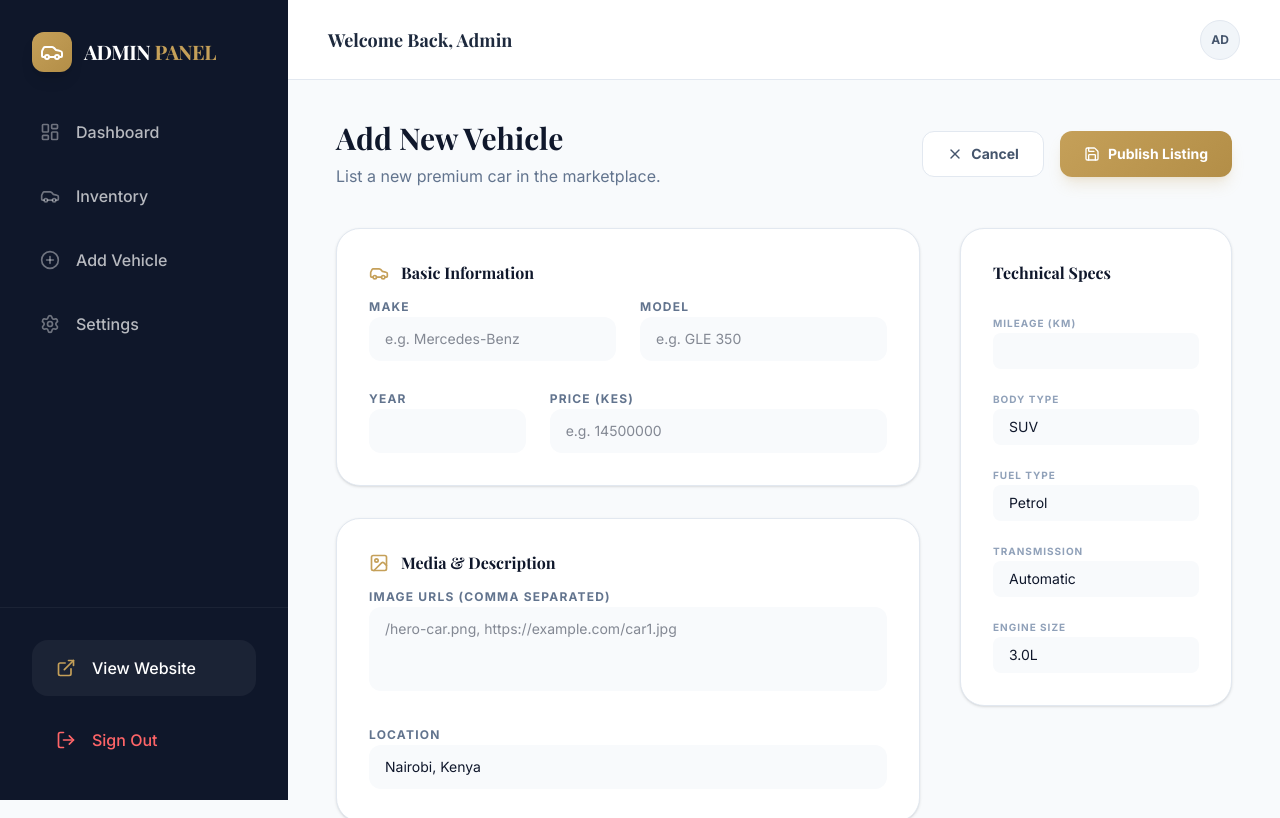
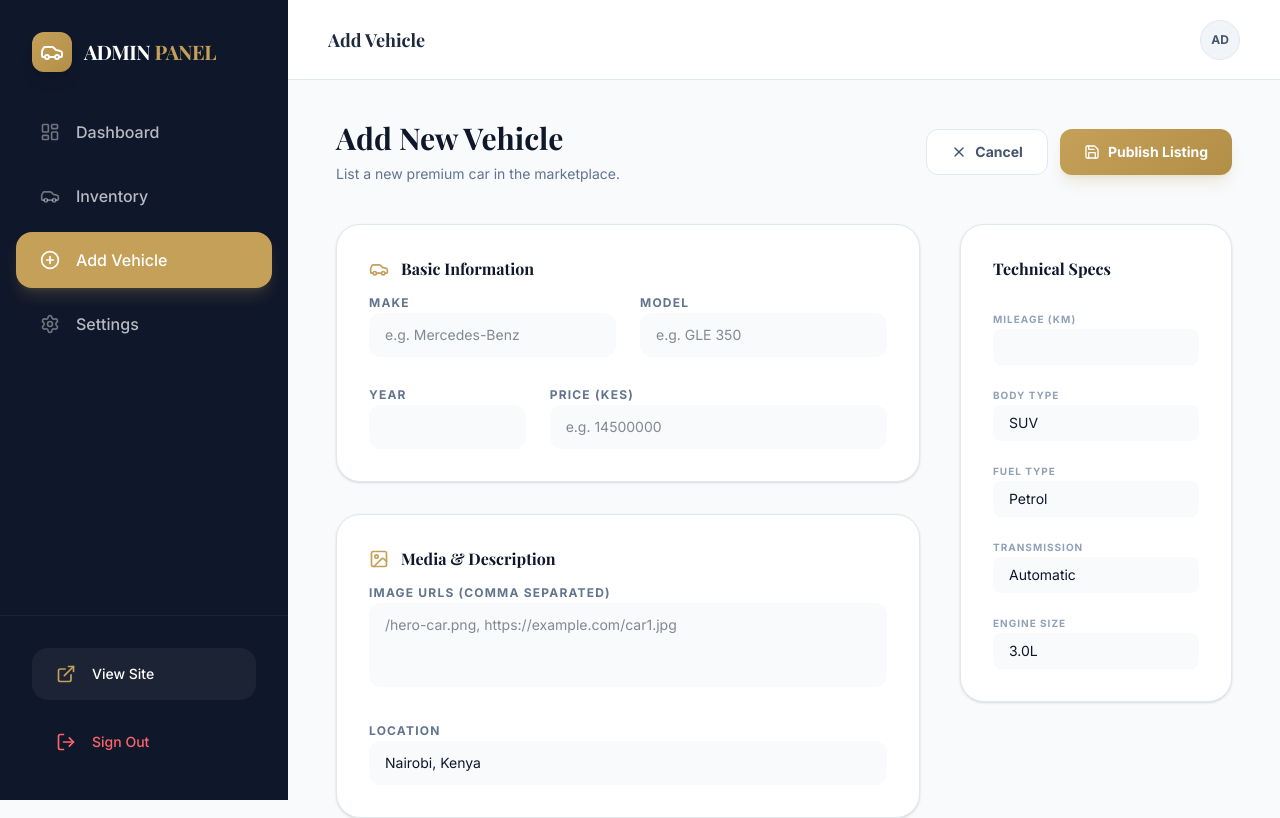
Before and after one commit to Erick-litmus/Car-seller, a Next.js app: page /admin/vehicles/new in a window 1280 px wide. Shown: the top 818 px of the page. Built offline with nearby package versions, Linux system fonts and the light colour scheme; a web font is replaced by a local one.

Commit message:
feat: make admin dashboard fully mobile responsive

```diff
--- a/app/admin/layout.tsx
+++ b/app/admin/layout.tsx
@@ -1,49 +1,68 @@
-import React from "react";
+"use client";
+
+import React, { useState } from "react";
 import Link from "next/link";
+import { usePathname } from "next/navigation";
 import {
   LayoutDashboard,
   Car,
   Settings,
   LogOut,
   ExternalLink,
-  PlusCircle
+  PlusCircle,
+  Menu,
+  X
 } from "lucide-react";
 import { logout } from "@/lib/actions/logout";
+import { cn } from "@/lib/utils";
+import { motion, AnimatePresence } from "framer-motion";
+
+const adminLinks = [
+  { name: "Dashboard", icon: LayoutDashboard, href: "/admin" },
+  { name: "Inventory", icon: Car, href: "/admin/vehicles" },
+  { name: "Add Vehicle", icon: PlusCircle, href: "/admin/vehicles/new" },
+  { name: "Settings", icon: Settings, href: "/admin/settings" },
+];
 
 export default function AdminLayout({
   children,
 }: {
   children: React.ReactNode;
 }) {
-  return (
-    <div className="flex min-h-screen bg-slate-50">
-      {/* Sidebar */}
-      <aside className="w-72 bg-brand-dark text-white hidden lg:flex flex-col sticky top-0 h-screen">
+  const [isMobileMenuOpen, setIsMobileMenuOpen] = useState(false);
+  const pathname = usePathname();
+
+  const SidebarContent = () => (
+    <div className="flex flex-col h-full">
       <div className="p-8">
-          <Link href="/admin" className="flex items-center gap-3">
+        <Link href="/admin" onClick={() => setIsMobileMenuOpen(false)} className="flex items-center gap-3">
           <div className="w-10 h-10 gold-gradient rounded-xl flex items-center justify-center shadow-lg">
             <Car className="text-white w-6 h-6" />
           </div>
-            <span className="text-xl font-bold font-serif tracking-tight">
+          <span className="text-xl font-bold font-serif tracking-tight text-white">
             ADMIN <span className="text-accent">PANEL</span>
           </span>
         </Link>
       </div>
 
       <nav className="flex-grow px-4 space-y-2">
-          {[
-            { name: "Dashboard", icon: LayoutDashboard, href: "/admin" },
-            { name: "Inventory", icon: Car, href: "/admin/vehicles" },
-            { name: "Add Vehicle", icon: PlusCircle, href: "/admin/vehicles/new" },
-            { name: "Settings", icon: Settings, href: "/admin/settings" },
-          ].map((item) => (
+        {adminLinks.map((item) => (
           <Link
             key={item.name}
             href={item.href}
-              className="flex items-center gap-4 px-6 py-4 rounded-2xl hover:bg-white/5 transition-colors group"
+            onClick={() => setIsMobileMenuOpen(false)}
+            className={cn(
+              "flex items-center gap-4 px-6 py-4 rounded-2xl transition-all group",
+              pathname === item.href
+                ? "bg-accent text-white shadow-lg shadow-accent/20"
+                : "hover:bg-white/5 text-white/70 hover:text-white"
+            )}
           >
-              <item.icon className="w-5 h-5 text-white/40 group-hover:text-accent transition-colors" />
-              <span className="font-medium text-white/70 group-hover:text-white">{item.name}</span>
+            <item.icon className={cn(
+              "w-5 h-5 transition-colors",
+              pathname === item.href ? "text-white" : "text-white/40 group-hover:text-accent"
+            )} />
+            <span className="font-medium">{item.name}</span>
           </Link>
         ))}
       </nav>
@@ -52,32 +71,75 @@ export default function AdminLayout({
         <Link
           href="/"
           target="_blank"
-            className="flex items-center gap-4 px-6 py-4 rounded-2xl bg-white/5 hover:bg-white/10 transition-colors"
+          className="flex items-center gap-4 px-6 py-4 rounded-2xl bg-white/5 hover:bg-white/10 transition-colors text-white"
         >
           <ExternalLink className="w-5 h-5 text-accent" />
-            <span className="font-medium">View Website</span>
+          <span className="font-medium text-sm">View Site</span>
         </Link>
         <form action={logout}>
           <button type="submit" className="w-full flex items-center gap-4 px-6 py-4 rounded-2xl hover:bg-red-500/10 text-red-400 transition-colors">
             <LogOut className="w-5 h-5" />
-              <span className="font-medium">Sign Out</span>
+            <span className="font-medium text-sm">Sign Out</span>
           </button>
         </form>
       </div>
+    </div>
+  );
+
+  return (
+    <div className="flex min-h-screen bg-slate-50">
+      {/* Desktop Sidebar */}
+      <aside className="w-72 bg-brand-dark hidden lg:flex flex-col sticky top-0 h-screen">
+        <SidebarContent />
       </aside>
 
+      {/* Mobile Sidebar (Drawer) */}
+      <AnimatePresence>
+        {isMobileMenuOpen && (
+          <>
+            <motion.div
+              initial={{ opacity: 0 }}
+              animate={{ opacity: 1 }}
+              exit={{ opacity: 0 }}
+              onClick={() => setIsMobileMenuOpen(false)}
+              className="fixed inset-0 bg-black/60 backdrop-blur-sm z-[100] lg:hidden"
+            />
+            <motion.div
+              initial={{ x: "-100%" }}
+              animate={{ x: 0 }}
+              exit={{ x: "-100%" }}
+              transition={{ type: "spring", damping: 25, stiffness: 200 }}
+              className="fixed left-0 top-0 bottom-0 w-[280px] bg-brand-dark z-[101] lg:hidden shadow-2xl"
+            >
+              <SidebarContent />
+            </motion.div>
+          </>
+        )}
+      </AnimatePresence>
+
       {/* Main Content */}
-      <main className="flex-1 flex flex-col min-h-screen">
-        <header className="h-20 bg-white border-b border-slate-200 flex items-center justify-between px-10 sticky top-0 z-10">
-          <h2 className="text-lg font-bold text-slate-800">Welcome Back, Admin</h2>
+      <main className="flex-1 flex flex-col min-w-0">
+        <header className="h-20 bg-white border-b border-slate-200 flex items-center justify-between px-6 lg:px-10 sticky top-0 z-50">
           <div className="flex items-center gap-4">
-            <div className="w-10 h-10 rounded-full bg-slate-100 flex items-center justify-center border border-slate-200">
+            <button
+              onClick={() => setIsMobileMenuOpen(true)}
+              className="p-2 lg:hidden text-slate-600 hover:bg-slate-100 rounded-lg transition-colors"
+            >
+              <Menu className="w-6 h-6" />
+            </button>
+            <h2 className="text-lg font-bold text-slate-800 truncate">
+              {adminLinks.find(l => l.href === pathname)?.name || "Admin Panel"}
+            </h2>
+          </div>
+
+          <div className="flex items-center gap-4">
+            <div className="w-9 h-9 md:w-10 md:h-10 rounded-full bg-slate-100 flex items-center justify-center border border-slate-200 shrink-0">
               <span className="text-xs font-bold text-slate-600">AD</span>
             </div>
           </div>
         </header>
 
-        <div className="p-10 flex-grow">
+        <div className="p-6 lg:p-10 flex-grow max-w-[100vw] overflow-x-hidden">
           {children}
         </div>
       </main>
--- a/app/admin/vehicles/page.tsx
+++ b/app/admin/vehicles/page.tsx
@@ -23,11 +23,11 @@ export default async function AdminVehicles() {
       <div className="flex flex-col md:flex-row md:items-center justify-between gap-6">
         <div>
           <h1 className="text-3xl font-serif font-bold text-slate-900 mb-2">Inventory Management</h1>
-          <p className="text-slate-500">View and manage all your vehicle listings.</p>
+          <p className="text-slate-500 text-sm md:text-base">View and manage all your vehicle listings.</p>
         </div>
         <Link
           href="/admin/vehicles/new"
-          className="flex items-center gap-2 px-6 py-4 gold-gradient text-white rounded-2xl font-bold shadow-lg shadow-accent/20 hover:opacity-90 transition-all w-fit"
+          className="flex items-center justify-center gap-2 px-6 py-4 gold-gradient text-white rounded-2xl font-bold shadow-lg shadow-accent/20 hover:opacity-90 transition-all w-full md:w-fit"
         >
           <Plus className="w-5 h-5" />
           Add Vehicle
@@ -64,11 +64,11 @@ export default async function AdminVehicles() {
           <table className="w-full text-left border-collapse">
             <thead>
               <tr className="bg-slate-50 border-b border-slate-100">
-                <th className="px-8 py-6 text-xs font-bold text-slate-500 uppercase tracking-widest">Vehicle</th>
-                <th className="px-8 py-6 text-xs font-bold text-slate-500 uppercase tracking-widest">Pricing</th>
-                <th className="px-8 py-6 text-xs font-bold text-slate-500 uppercase tracking-widest">Details</th>
-                <th className="px-8 py-6 text-xs font-bold text-slate-500 uppercase tracking-widest">Status</th>
-                <th className="px-8 py-6 text-xs font-bold text-slate-500 uppercase tracking-widest text-right">Actions</th>
+                <th className="px-6 md:px-8 py-6 text-[10px] md:text-xs font-bold text-slate-500 uppercase tracking-widest">Vehicle</th>
+                <th className="px-6 md:px-8 py-6 text-[10px] md:text-xs font-bold text-slate-500 uppercase tracking-widest">Pricing</th>
+                <th className="hidden md:table-cell px-8 py-6 text-xs font-bold text-slate-500 uppercase tracking-widest">Details</th>
+                <th className="px-6 md:px-8 py-6 text-[10px] md:text-xs font-bold text-slate-500 uppercase tracking-widest">Status</th>
+                <th className="px-6 md:px-8 py-6 text-[10px] md:text-xs font-bold text-slate-500 uppercase tracking-widest text-right">Actions</th>
               </tr>
             </thead>
             <tbody className="divide-y divide-slate-100">
@@ -89,11 +89,11 @@ export default async function AdminVehicles() {
                       </div>
                     </div>
                   </td>
-                  <td className="px-8 py-6">
-                    <p className="font-bold text-slate-900">KES {(vehicle.price / 1000000).toFixed(1)}M</p>
-                    <p className="text-xs text-slate-500">{vehicle.mileage.toLocaleString()} km</p>
+                  <td className="px-6 md:px-8 py-6">
+                    <p className="font-bold text-slate-900 text-sm md:text-base">KES {(vehicle.price / 1000000).toFixed(1)}M</p>
+                    <p className="text-[10px] md:text-xs text-slate-500">{vehicle.mileage.toLocaleString()} km</p>
                   </td>
-                  <td className="px-8 py-6">
+                  <td className="hidden md:table-cell px-8 py-6">
                     <p className="text-sm text-slate-700">{vehicle.year} • {vehicle.fuelType}</p>
                     <p className="text-xs text-slate-500">{vehicle.transmission}</p>
                   </td>
--- a/components/admin/VehicleForm.tsx
+++ b/components/admin/VehicleForm.tsx
@@ -33,19 +33,19 @@ export default function VehicleForm({ vehicle, isEditing }: VehicleFormProps) {
 
   return (
     <form action={clientAction} className="max-w-4xl mx-auto space-y-10 pb-20">
-      <div className="flex items-center justify-between">
-        <div>
-          <h1 className="text-3xl font-serif font-bold text-slate-900 mb-2">
+      <div className="flex flex-col md:flex-row items-center justify-between gap-6">
+        <div className="text-center md:text-left">
+          <h1 className="text-2xl md:text-3xl font-serif font-bold text-slate-900 mb-2">
             {isEditing ? "Edit Vehicle" : "Add New Vehicle"}
           </h1>
-          <p className="text-slate-500">
+          <p className="text-sm text-slate-500">
             {isEditing ? `Updating ${vehicle.make} ${vehicle.model}` : "List a new premium car in the marketplace."}
           </p>
         </div>
-        <div className="flex gap-4">
+        <div className="flex flex-col sm:flex-row gap-3 w-full md:w-auto">
           <Link
             href="/admin/vehicles"
-            className="flex items-center gap-2 px-6 py-3 bg-white border border-slate-200 rounded-xl text-sm font-bold text-slate-600 hover:bg-slate-50 transition-all"
+            className="flex items-center justify-center gap-2 px-6 py-3 bg-white border border-slate-200 rounded-xl text-sm font-bold text-slate-600 hover:bg-slate-50 transition-all w-full sm:w-auto"
           >
             <X className="w-4 h-4" />
             Cancel
@@ -53,7 +53,7 @@ export default function VehicleForm({ vehicle, isEditing }: VehicleFormProps) {
           <button
             type="submit"
             disabled={loading}
-            className="flex items-center gap-2 px-6 py-3 gold-gradient text-white rounded-xl text-sm font-bold shadow-lg shadow-accent/20 hover:opacity-90 transition-all disabled:opacity-50"
+            className="flex items-center justify-center gap-2 px-6 py-3 gold-gradient text-white rounded-xl text-sm font-bold shadow-lg shadow-accent/20 hover:opacity-90 transition-all disabled:opacity-50 w-full sm:w-auto"
           >
             {loading ? <Loader2 className="w-4 h-4 animate-spin" /> : <Save className="w-4 h-4" />}
             {loading ? "Processing..." : isEditing ? "Save Changes" : "Publish Listing"}
@@ -70,7 +70,7 @@ export default function VehicleForm({ vehicle, isEditing }: VehicleFormProps) {
               <h3 className="font-bold text-slate-900">Basic Information</h3>
             </div>
 
-            <div className="grid grid-cols-2 gap-6">
+            <div className="grid grid-cols-1 sm:grid-cols-2 gap-6">
               <div className="space-y-2">
                 <label className="text-xs font-bold text-slate-500 uppercase tracking-widest">Make</label>
                 <input
@@ -93,7 +93,7 @@ export default function VehicleForm({ vehicle, isEditing }: VehicleFormProps) {
               </div>
             </div>
 
-            <div className="grid grid-cols-3 gap-6">
+            <div className="grid grid-cols-1 sm:grid-cols-3 gap-6">
               <div className="space-y-2">
                 <label className="text-xs font-bold text-slate-500 uppercase tracking-widest">Year</label>
                 <input
@@ -104,7 +104,7 @@ export default function VehicleForm({ vehicle, isEditing }: VehicleFormProps) {
                   required
                 />
               </div>
-              <div className="space-y-2 col-span-2">
+              <div className="space-y-2 sm:col-span-2">
                 <label className="text-xs font-bold text-slate-500 uppercase tracking-widest">Price (KES)</label>
                 <input
                   name="price"
```
Also changed, not shown: app/admin/page.tsx (+11 -11 lines). Lines whose indentation alone changed are shown as unchanged.
